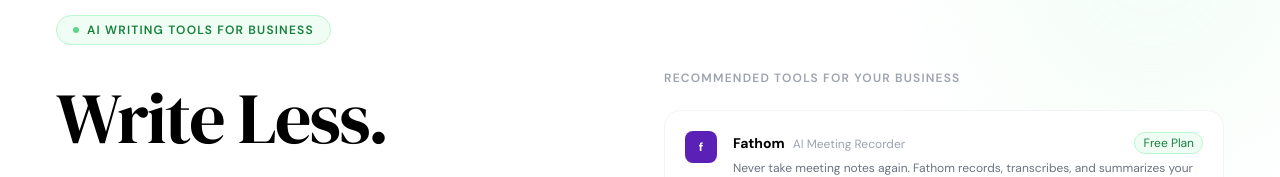
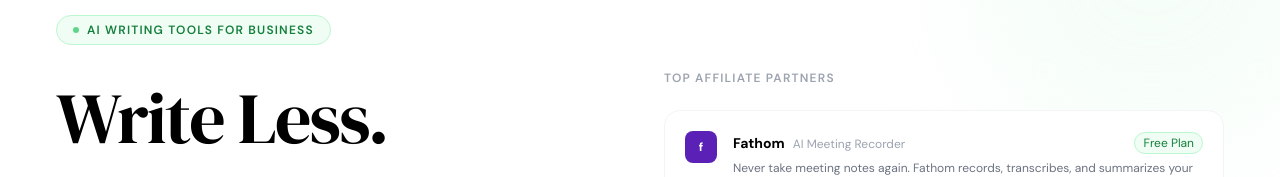
Before and after one commit to daquarian/ai-my-work, a Next.js app: page / in a window 1280 px wide. Shown: the part 129-306 px from the top of the page. Built offline with nearby package versions, Linux system fonts and the light colour scheme; no server answers.

Commit message:
Update Hero.js

```diff
--- a/components/Hero.js
+++ b/components/Hero.js
@@ -56,7 +56,7 @@ export default function Hero() {
       </div>
       <div className="relative z-10 flex flex-col justify-center gap-4">
         <div className="text-xs font-semibold tracking-widest uppercase text-gray-400 mb-2">
-          Recommended Tools for Your Business
+          Top Affiliate Partners
         </div>
         {affiliates.map((item) => (
           <div key={item.name} className="bg-white border border-gray-100 rounded-2xl p-5 hover:shadow-md hover:border-green-200 transition-all">
```
